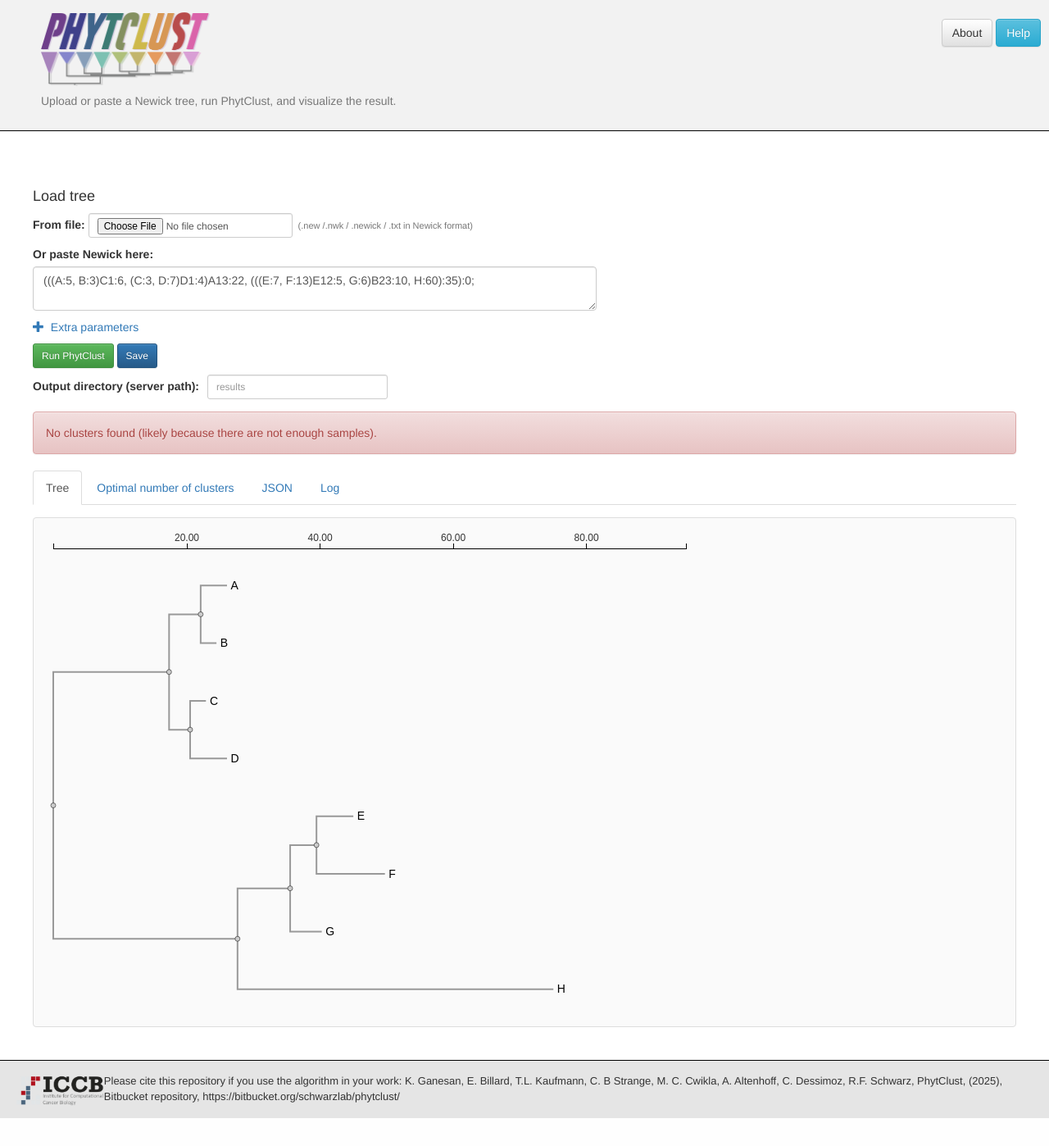
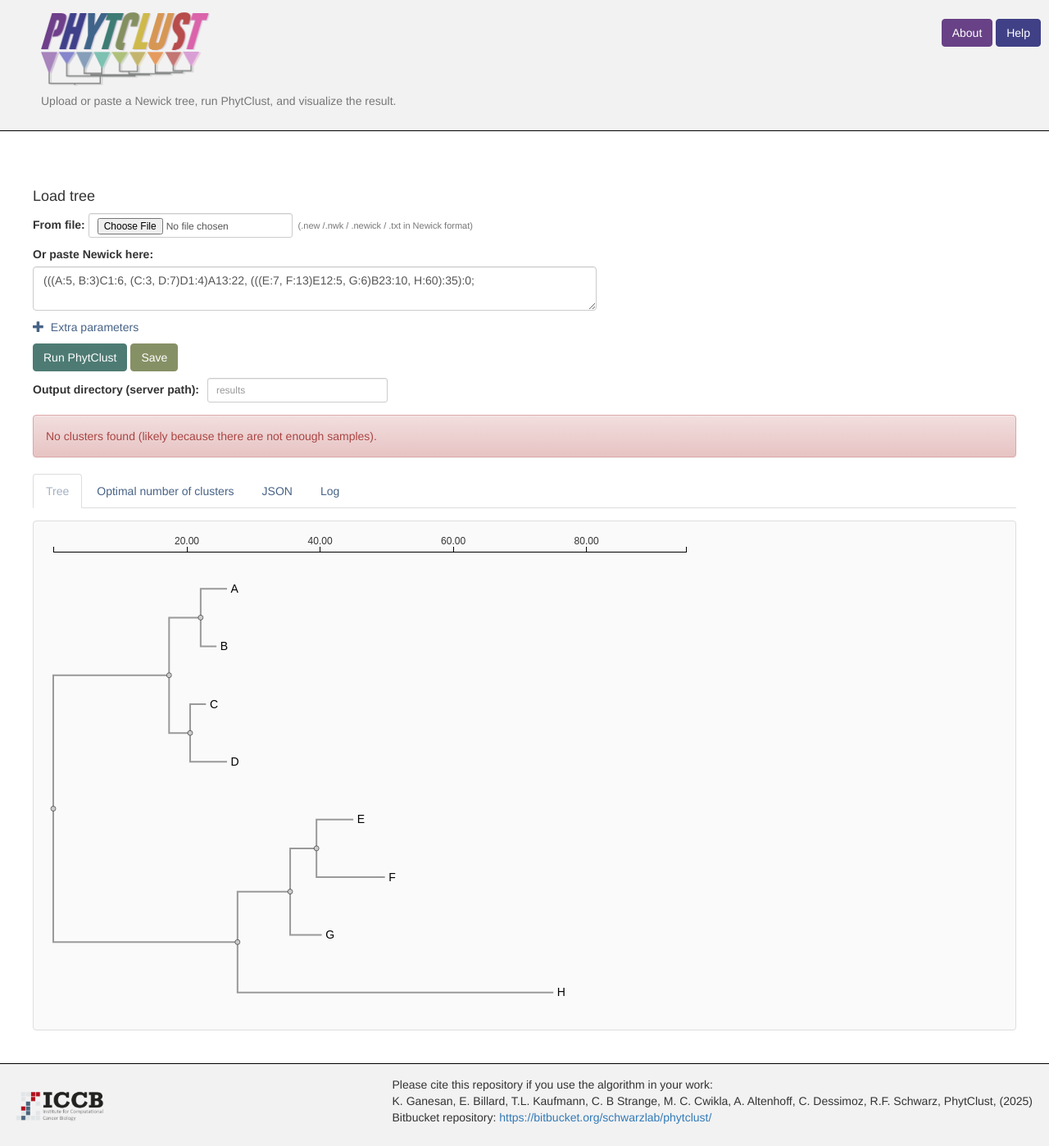
Before and after one commit to ICCB-Cologne/PhytClust, a FastAPI app: page / in a window 1280 px wide. Shown: the whole page at 82% size. Before the commit the page ends 1364 px from the top, so only its background shows below. Run offline with FastAPI, Linux system fonts and the light colour scheme; data that the repository does not hold is empty; some libraries are stand-ins or nearby versions.

Commit message:
adjusted styles for buttons

```diff
--- a/src/phytclust/gui/templates/index.html
+++ b/src/phytclust/gui/templates/index.html
@@ -44,21 +44,20 @@
         .result-box { max-height: 260px; overflow: auto; font-size: 12px; }
 
         .header-bar {
-            background: #F2F2F2;         /* light grey background */
-            border-bottom: 1px solid #000; /* thin black line */
+            background: #F2F2F2;
+            border-bottom: 1px solid #000;
             padding: 15px 10px 10px;
             margin-bottom: 20px;
         }
-        /* FOOTER BASE */
+
         .app-footer {
-            background: #e5e5e5;
-            border-top: 1px solid #000;
+            background: #F2F2F2;
+            border-top: 1px solid #000; /* thin black line */
             width: 100%;
             margin: 0;
             padding: 0;
         }
 
-        /* Inner content wrapper */
         .footer-inner {
             display: flex;
             justify-content: space-between;
@@ -67,7 +66,6 @@
             padding: 15px 20px;   /* inner padding */
         }
 
-        /* Left, center, right columns */
         .footer-left img,
         .footer-center img {
             height: 40px;         /* adjust image sizes */
@@ -80,11 +78,111 @@
             color: #333;
         }
 
-        /* Remove Bootstrap spacing from inside */
         .app-footer .row {
             margin: 0;
         }
 
+        #btn-about {
+            background-color: #684186 !important;
+            color: #ffffff !important;
+            border: 1px solid #684186 !important;
+        }
+
+        #btn-about:hover {
+            background-color: #B49FC2 !important;
+            color: #F2F2F2 !important;
+            border: 1px solid #684186 !important;
+        }
+
+        #btn-close {
+            background-color: #684186 !important;
+            color: #ffffff !important;
+            border: 1px solid #684186 !important;
+        }
+
+        #btn-close:hover {
+            background-color: #B49FC2 !important;
+            color: #F2F2F2 !important;
+            border: 1px solid #684186 !important;
+        }
+
+        #btn-help {
+            background-color: #3F4086 !important;
+            color: #ffffff !important;
+            border: 1px solid #3F4086 !important;
+        }
+
+        #btn-help:hover {
+            background-color: #9E9EC2 !important;  /* light purple on hover */
+            color: #F2F2F2 !important;
+            border: 1px solid #684186 !important;
+        }
+
+        #btn-help-close {
+            background-color: #3F4086 !important;
+            color: #ffffff !important;
+            border: 1px solid #3F4086 !important;
+        }
+
+        #btn-help-close:hover {
+            background-color: #9E9EC2 !important;  /* light purple on hover */
+            color: #F2F2F2 !important;
+            border: 1px solid #684186 !important;
+        }
+
+        #btn-help-load-example {
+            background-color: #3F4086 !important;
+            color: #ffffff !important;
+            border: 1px solid #3F4086 !important;
+        }
+
+        #btn-help-load-example:hover {
+            background-color: #9E9EC2 !important;  /* light purple on hover */
+            color: #F2F2F2 !important;
+            border: 1px solid #684186 !important;
+        }
+
+        #btn-extra-reset {
+            background-color: #CBBA5D !important;
+            color: #ffffff !important;
+            border: 1px solid #CBBA5D !important;
+        }
+
+        #btn-extra-reset:hover {
+            background-color: #E5DCAE !important;  /* light purple on hover */
+            color: #F2F2F2 !important;
+            border: 1px solid #CBBA5D !important;
+        }
+
+        #btn-run {
+            background-color: #4D7B74 !important;
+            color: #ffffff !important;
+            border: 1px solid #4D7B74 !important;
+        }
+
+        #btn-run:hover {
+            background-color: #A6BCB9 !important;  /* light purple on hover */
+            color: #F2F2F2 !important;
+            border: 1px solid #4D7B74 !important;
+        }
+
+        #btn-save {
+            background-color: #869065 !important;
+            color: #ffffff !important;
+            border: 1px solid #869065 !important;
+        }
+        #btn-save:hover {
+            background-color: #C3C8B3 !important;  /* light purple on hover */
+            color: #F2F2F2 !important;
+            border: 1px solid #869065 !important;
+        }
+
+
+        .nav-tabs > li.active > a,
+        .nav-tabs > li.active > a:focus,
+        .nav-tabs > li.active > a:hover {
+            color: #A3B1C2 !important;
+        }
     </style>
 </head>
 <body>
@@ -97,8 +195,10 @@
             <p class="text-muted" style="margin-bottom:16px;">Upload or paste a Newick tree, run PhytClust, and visualize the result.</p>
         </div>
         <div class="col-xs-4" style="text-align:right;">
-            <button id="btn-about" class="btn btn-default" data-toggle="modal" data-target="#aboutModal" style="margin-top:8px;">About</button>
-            <button id="btn-help" class="btn btn-info" style="margin-top:8px;">Help</button>
+<!--            <button id="btn-about" class="btn btn-default" data-toggle="modal" data-target="#aboutModal" style="margin-top:8px; background-color:#684186; color:#684186;">About</button>-->
+            <button id="btn-about" class="btn" data-toggle="modal" data-target="#aboutModal" style="margin-top:8px; background-color:#684186;color:#ffffff;">About</button>
+<!--            <button id="btn-help" class="btn btn-info" style="margin-top:8px; background-color:#a8a8a8; color:#ffffff;">Help</button>-->
+            <button id="btn-help" class="btn" style="margin-top:8px; background-color:#3F4086; color:#ffffff;">Help</button>
         </div>
     </div>
 </div>
@@ -126,8 +226,8 @@
 
             <!-- Extra parameters toggle -->
             <div style="margin-top: 10px;">
-                <a data-toggle="collapse" href="#extra-params" role="button" aria-expanded="false" aria-controls="extra-params" id="extra-params-toggle">
-                    <span class="glyphicon glyphicon-plus" id="extra-params-icon" aria-hidden="true"></span>
+                <a data-toggle="collapse" href="#extra-params" role="button" aria-expanded="false" aria-controls="extra-params" id="extra-params-toggle" style="color: #486387;">
+                    <span class="glyphicon glyphicon-plus" id="extra-params-icon" aria-hidden="true" style="color: #486387;"></span>
                     &nbsp;Extra parameters
                 </a>
             </div>
@@ -181,15 +281,18 @@
                         </div>
                         <hr>
                         <div>
-                            <button id="btn-extra-reset" class="btn btn-default btn-xs" type="button" title="Reset Extra parameters to defaults">Reset to defaults</button>
+<!--                            <button id="btn-extra-reset" class="btn btn-default btn-xs" type="button" title="Reset Extra parameters to defaults">Reset to defaults</button>-->
+                            <button id="btn-extra-reset" class="btn" type="button" title="Reset Extra parameters to defaults" style="background-color:#CBBA5D; color:#ffffff;">Reset to defaults</button>
                         </div>
                     </div>
                 </div>
             </div>
 
             <div style="margin-top: 10px;">
-                <button id="btn-run" class="btn btn-success btn-sm">Run PhytClust</button>
-                <button id="btn-save" class="btn btn-primary btn-sm">Save</button>
+<!--                <button id="btn-run" class="btn btn-success btn-sm">Run PhytClust</button>-->
+                <button id="btn-run" class="btn" style=" background-color:#4D7B74; color:#ffffff;">Run PhytClust</button>
+<!--                <button id="btn-save" class="btn btn-primary btn-sm">Save</button>-->
+                <button id="btn-save" class="btn" style=" background-color:#869065; color:#ffffff;">Save</button>
                 <div class="form-inline" style="margin-top:8px;">
                     <label for="output-dir" style="margin-right:6px;">Output directory (server path):</label>
                     <input type="text" id="output-dir" class="form-control input-sm" placeholder="results" style="width:220px;">
@@ -203,7 +306,7 @@
         <div class="modal-dialog" role="document">
             <div class="modal-content">
                 <div class="modal-header">
-                    <button type="button" class="close" data-dismiss="modal" aria-label="Close"><span aria-hidden="true">&times;</span></button>
+<!--                    <button type="button" class="close" data-dismiss="modal" aria-label="Close"><span aria-hidden="true">&times;</span></button>-->
                     <h4 class="modal-title" id="aboutModalLabel">About PhytClust</h4>
                 </div>
                 <div class="modal-body">
@@ -212,7 +315,7 @@
                     </p>
                 </div>
                 <div class="modal-footer">
-                    <button type="button" class="btn btn-primary" data-dismiss="modal">Close</button>
+                    <button id="btn-close" type="button" class="btn" data-dismiss="modal">Close</button>
                 </div>
             </div>
         </div>
@@ -226,10 +329,10 @@
 
     <!-- Tabs -->
     <ul class="nav nav-tabs" role="tablist">
-        <li class="active"><a href="#viewer" role="tab" data-toggle="tab">Tree</a></li>
-        <li><a href="#viewer-optimal-k" role="tab" data-toggle="tab">Optimal number of clusters</a></li>
-        <li><a href="#debug" role="tab" data-toggle="tab">JSON</a></li>
-        <li><a href="#log" role="tab" data-toggle="tab">Log</a></li>
+        <li class="active"><a href="#viewer" role="tab" data-toggle="tab" style="color: #486387;">Tree</a></li>
+        <li><a href="#viewer-optimal-k" role="tab" data-toggle="tab" style="color: #486387;">Optimal number of clusters</a></li>
+        <li><a href="#debug" role="tab" data-toggle="tab" style="color: #486387;">JSON</a></li>
+        <li><a href="#log" role="tab" data-toggle="tab" style="color: #486387;">Log</a></li>
     </ul>
 
     <div class="tab-content" style="margin-top: 15px;">
@@ -259,7 +362,8 @@
         <div id="help-sidebar" style="display:none; position:fixed; top:0; right:0; width:340px; height:100%; background:#f7f7f7; border-left:1px solid #ddd; z-index:1040; overflow:auto; box-shadow:-2px 0 6px rgba(0,0,0,0.1);">
             <div style="padding:12px 12px 6px 12px; border-bottom:1px solid #e5e5e5; display:flex; align-items:center; justify-content:space-between;">
                 <h4 class="modal-title" id="aboutModalLabel">Help</h4>
-                <button id="btn-help-close" class="btn btn-default btn-xs">Close</button>
+<!--                <button id="btn-help-close" class="btn btn-default btn-xs">Close</button>-->
+                <button id="btn-help-close" class="btn">Close</button>
             </div>
             <div class="help-section" style="padding:12px;">
                 <h4>Input format</h4>
@@ -278,7 +382,8 @@
                 <h4>Example</h4>
                 <p>
                     Use our small built-in tree to try PhytClust quickly.
-                    <button id="btn-help-load-example" class="btn btn-default btn-xs" style="margin-left:6px;">Load example tree</button>
+<!--                    <button id="btn-help-load-example" class="btn btn-default btn-xs" style="margin-left:6px;">Load example tree</button>-->
+                    <button id="btn-help-load-example" class="btn">Load example tree</button>
                 </p>
             </div>
         </div>
@@ -870,8 +975,11 @@
 <!--            </div>-->
 
             <!-- Right: footer text -->
-            <div class="footer-right">
-                <p>Please cite this repository if you use the algorithm in your work: K. Ganesan, E. Billard, T.L. Kaufmann, C. B Strange, M. C. Cwikla, A. Altenhoff, C. Dessimoz, R.F. Schwarz, PhytClust, (2025), Bitbucket repository, https://bitbucket.org/schwarzlab/phytclust/</p>
+<!--            <div class="footer-right">-->
+            <div class="footer-center">
+                <p>Please cite this repository if you use the algorithm in your work:<br>
+                    K. Ganesan, E. Billard, T.L. Kaufmann, C. B Strange, M. C. Cwikla, A. Altenhoff, C. Dessimoz, R.F. Schwarz, PhytClust, (2025)<br>
+                    Bitbucket repository: <a href="https://bitbucket.org/schwarzlab/phytclust/"> https://bitbucket.org/schwarzlab/phytclust/</a> </p>
             </div>
 
         </div>
```
